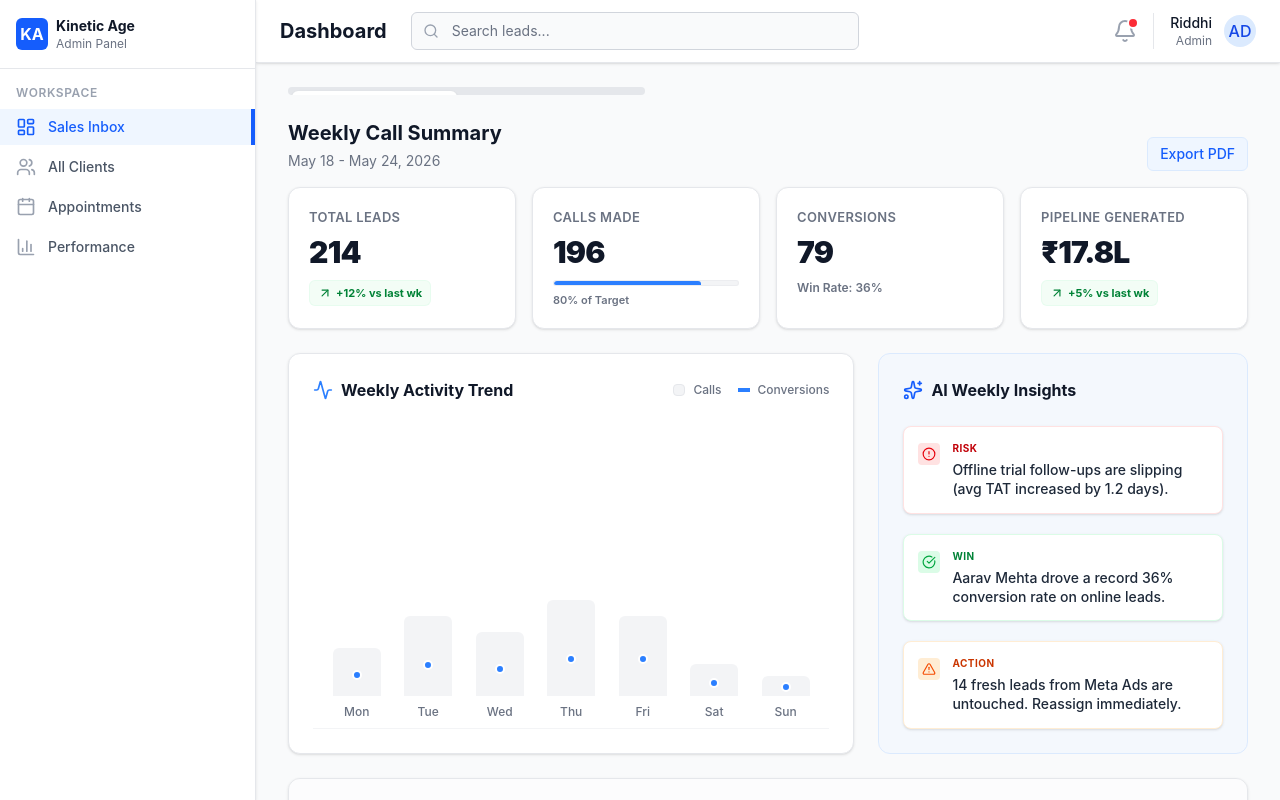
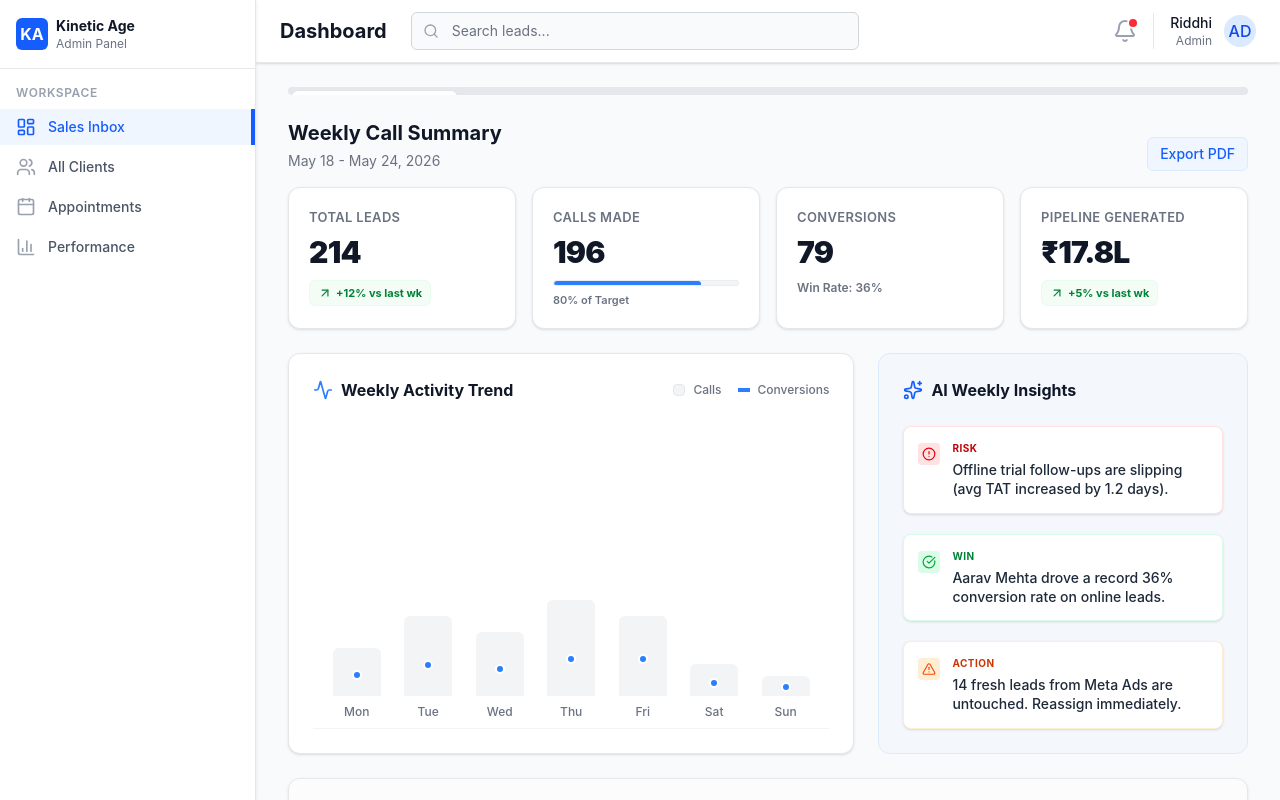
Before and after one commit to vidula18/kinetic-dashboard, a React (Vite) app: page / in a window 1280 px wide. Built offline with nearby package versions, Linux system fonts and the light colour scheme.

Commit message:
Fix tabs layout css

```diff
--- a/src/App.tsx
+++ b/src/App.tsx
@@ -117,7 +117,7 @@ export default function App() {
         </header>
 
         {/* Tabs Area */}
-        <div className="mb-2 mx-4 sm:mx-6 lg:mx-8 flex space-x-1 p-1 bg-gray-200 rounded-lg inline-flex mt-6 self-start overflow-x-auto max-w-full">
+        <div className="mb-2 mx-4 sm:mx-6 lg:mx-8 flex space-x-2 p-1 bg-gray-200 rounded-lg overflow-x-auto mt-6">
           <button
             onClick={() => setActiveTab('WeeklySummary')}
             className={`px-6 py-2 text-sm font-medium rounded-md transition-all whitespace-nowrap ${
```
